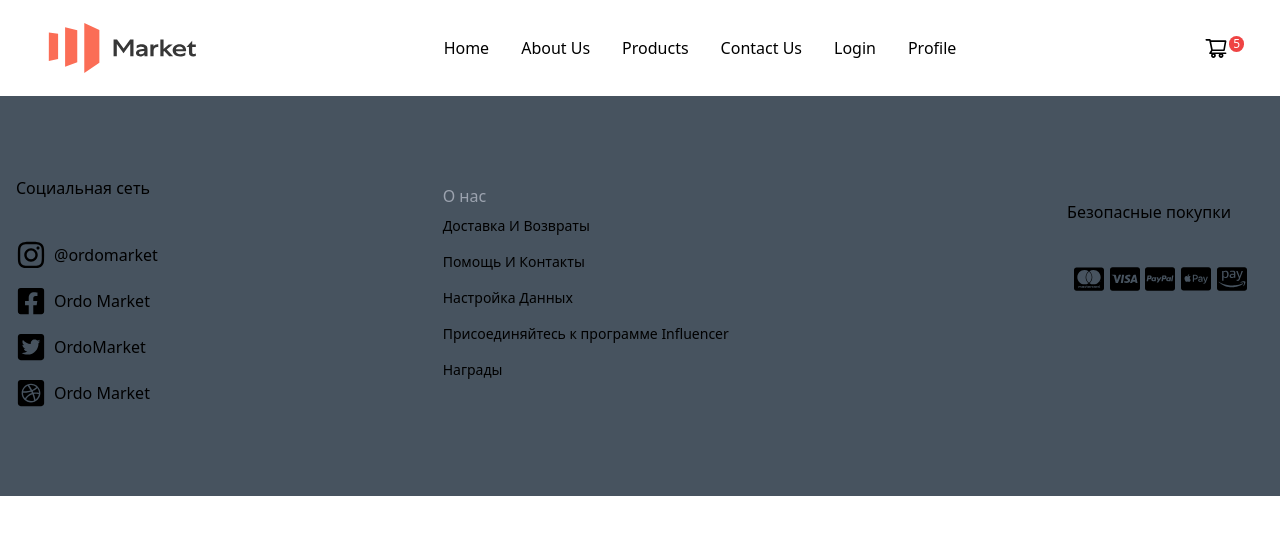
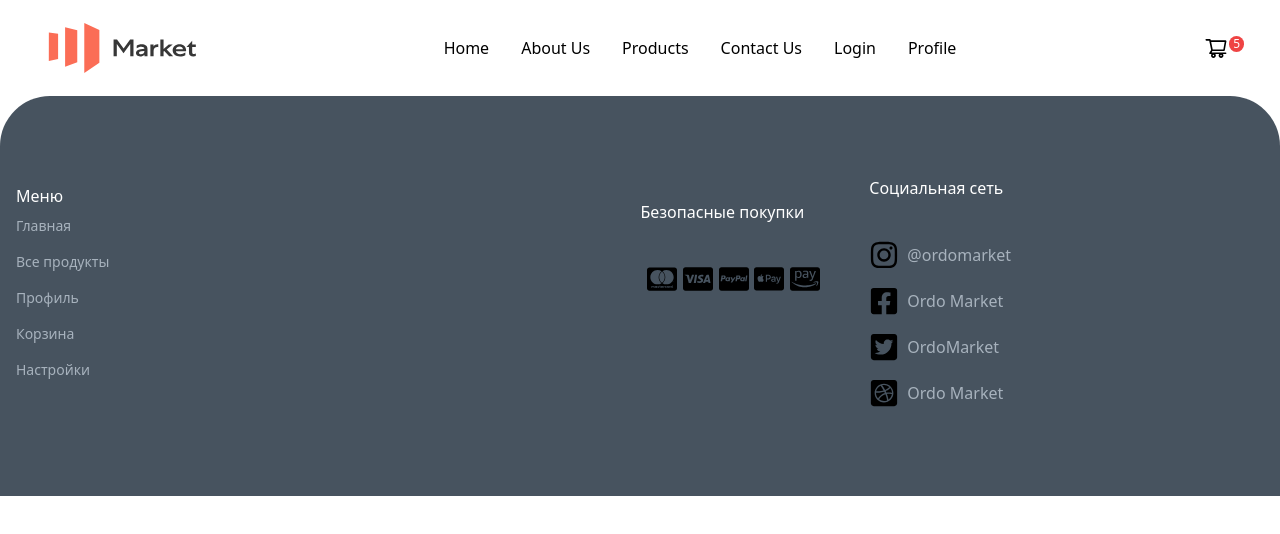
Before and after one commit to Jabryker/Market, a React (Create React App) app: page /news/1 in a window 1280 px wide. Shown: the top 534 px of the page. Built offline with nearby package versions, Linux system fonts and the light colour scheme; no server answers.

Commit message:
update footer

```diff
--- a/src/assets/data/footer.js
+++ b/src/assets/data/footer.js
@@ -1,7 +1,16 @@
 export const footer = [
-  { to: "/", label: "Доставка И Возвраты", id: 1 },
-  { to: "/contact-us", label: "Помощь И Контакты", id: 2 },
-  { to: "/", label: "Настройка Данных", id: 3 },
-  { to: "/", label: "Присоединяйтесь к программе Influencer", id: 4 },
-  { to: "/", label: "Награды", id: 5 },
+  { to: "/", label: "Главная", id: 1 },
+  { to: "/product", label: "Все продукты", id: 2 },
+  { to: "/profile", label: "Профиль", id: 3 },
+  { to: "/cart", label: "Корзина", id: 4 },
+  { to: "/settings", label: "Настройки", id: 5 },
+  // { to: "/about-us", label: "О нас", id: 6 },
+  // { to: "/contact", label: "Контакты", id: 7 },
+  // { to: "/search", label: "Поиск", id: 8 },
+  // { to: "/promotion", label: "Акция", id: 9 },
+  // { to: "/reviews", label: "Отзывы", id: 10 },
+  // { to: "/article", label: "Статьи", id: 11 },
+  // { to: "/news", label: "Новости", id: 12 },
+  // { to: "/delivery", label: "Доставка и оплата", id: 13 },
+  // { to: "/lang", label: "Язык", id: 14 },
 ];
--- a/src/components/organisms/FooterOrganism/FooterOrganism.tsx
+++ b/src/components/organisms/FooterOrganism/FooterOrganism.tsx
@@ -29,31 +29,20 @@ const contactItems: ContactItem[] = [
 export const FooterOrganism: FC = () => {
   return (
     <>
-      <div className="mx-auto py-16 px-4 grid lg:grid-cols-3 gap-8 text-black-300 bg-[#47535F]">
-        <div>
-          <p className="py-4">Социальная сеть</p>
-          <div className="md:w-[75%] my-6 flex-col space-y-4">
-            {contactItems.map((item) => (
-              <div key={item.id} className="flex items-center space-x-2">
-                {item.icon}
-                <span>{item.label}</span>
-              </div>
-            ))}
-          </div>
-        </div>
+      <div className="mx-auto py-16 px-4 grid lg:grid-cols-3 gap-8 text-black-300 bg-[#47535F] rounded-t-[50px]">
         <div className="lg:col-span-2 flex justify-between mt-6">
           <div>
-            <h6 className="font-medium text-gray-400">О нас</h6>
+            <h6 className="font-medium text-white">Меню</h6>
             <ul>
               {footer.map((item) => (
                 <li key={item.id} className="py-2 text-sm">
-                  <Link to={item.to}>{item.label}</Link>
+                  <Link to={item.to} className="text-[#A7B2BD]" >{item.label}</Link>
                 </li>
               ))}
             </ul>
           </div>
           <div>
-            <p className="py-4 text-center">Безопасные покупки</p>
+            <p className="py-4 text-center text-white">Безопасные покупки</p>
             <div className="flex justify-between md:w-[75%] my-6 m-10">
               <FaCcMastercard size={30} />
               <FaCcVisa size={30} />
@@ -63,6 +52,17 @@ export const FooterOrganism: FC = () => {
             </div>
           </div>
         </div>
+        <div>
+          <p className="py-4 text-white">Социальная сеть</p>
+          <div className="md:w-[75%] my-6 flex-col space-y-4">
+            {contactItems.map((item) => (
+              <div key={item.id} className="flex items-center space-x-2">
+                {item.icon}
+                <span className="text-[#A7B2BD]">{item.label}</span>
+              </div>
+            ))}
+          </div>
+        </div>
       </div>
     </>
   );
```
Also changed, not shown: src/components/atoms/Button/Button.tsx (line endings or trailing spaces).
